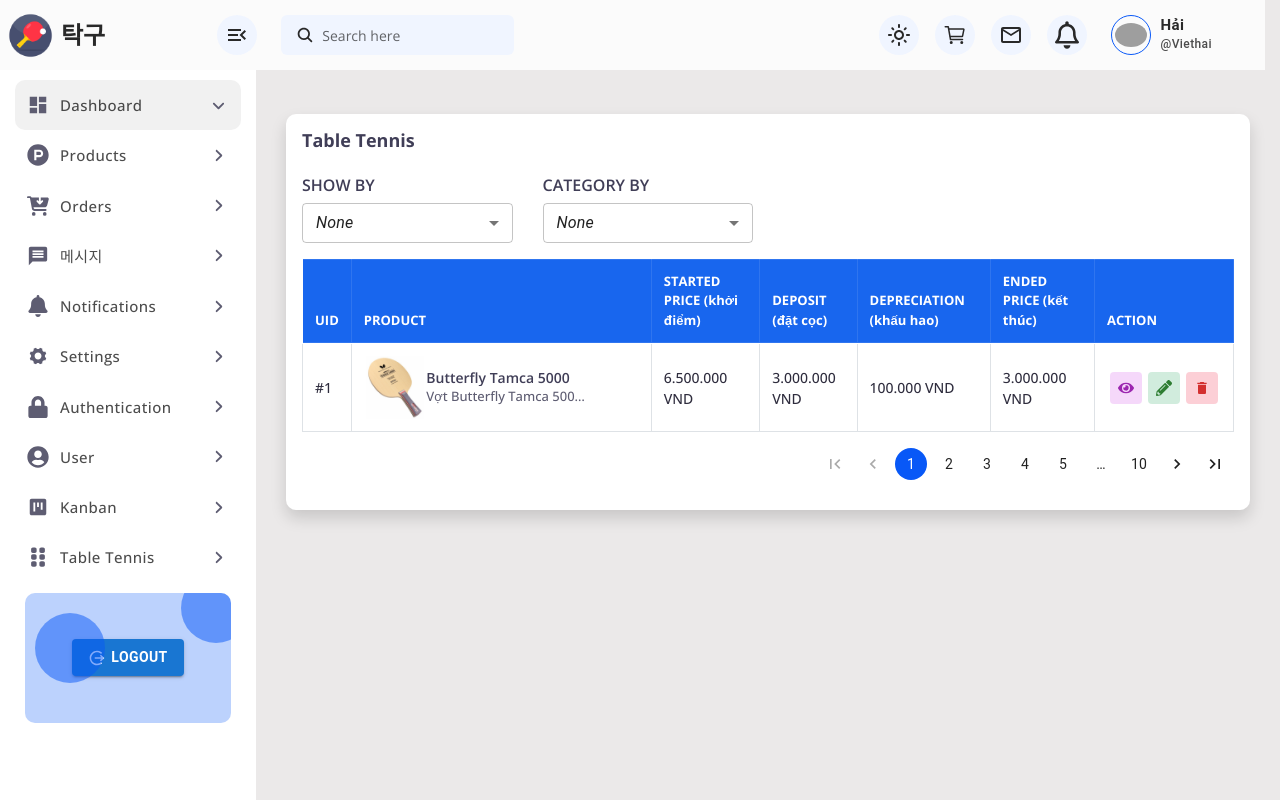
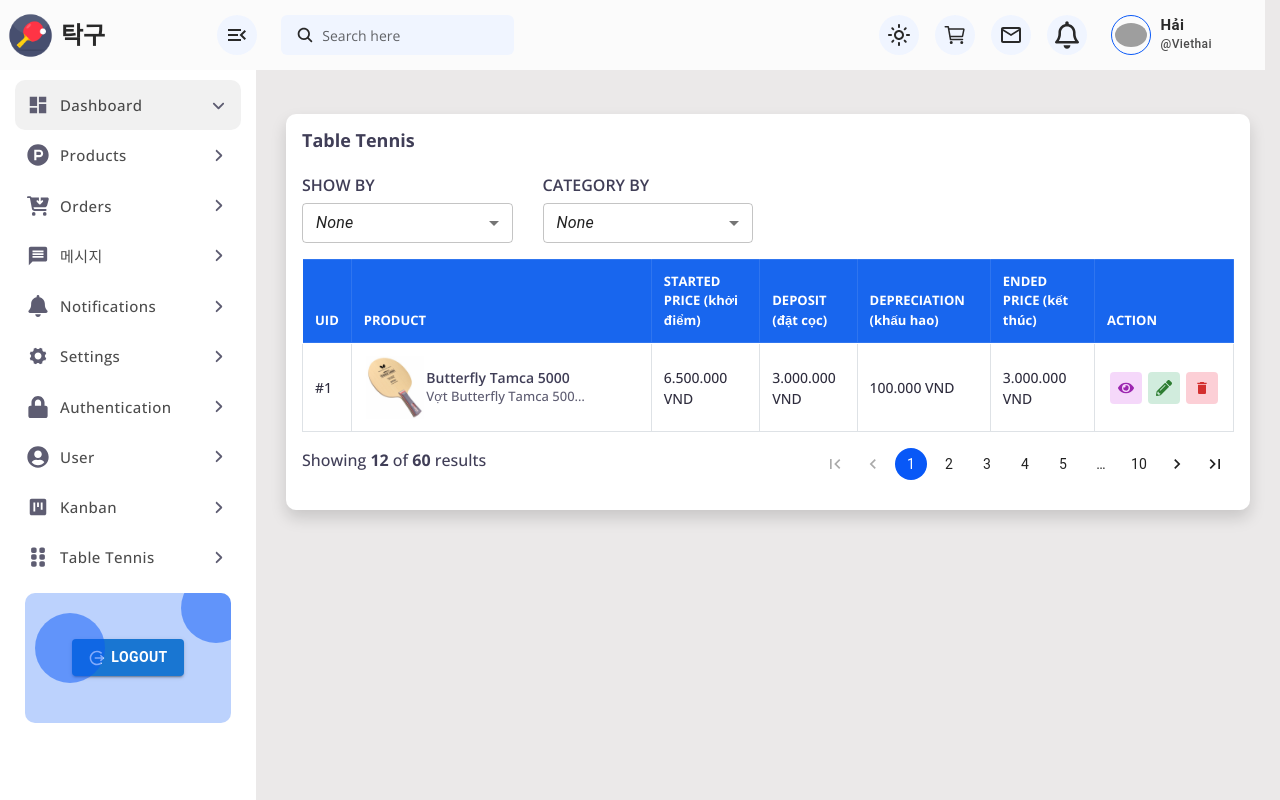
Before and after one commit to KINGDOMNVHAI/bongban-fe, a React (Create React App) app: page /table-tennis in a window 1280 px wide. Built offline with nearby package versions, Linux system fonts and the light colour scheme; grey boxes are pictures that could not be loaded.

Commit message:
Done video 6

```diff
--- a/src/App.css
+++ b/src/App.css
@@ -4,7 +4,7 @@
 
 body {
   font-family: "Open Sans", sans-serif !important;
-  background: #ebe9e9;
+  background: #ebe9e9; overflow-x: hidden;
 }
 
 ::-webkit-scrollbar {width: 5px !important; height: 5px !important}
@@ -57,8 +57,11 @@ header button.rounded-circle:hover svg {color: #0858f7 !important; transition: a
 
 .text-sky {color: #0858f7 !important}
 
-.main .sidebarWrapper {width: 20%; flex: 0 0 20%; transition: all 0.3s ease-in-out;}
-.main .sidebarWrapper .sidebar {width: 20%; height: 100vh; max-height: calc(100%-70px); position: fixed; top: 70px; left: 0px; background: #FFF; overflow-y: scroll; overflow-x: hidden; padding-bottom: 40px;}
+.main .sidebarWrapper {width: 20%; flex: 0 0 20%; transition: all 0.3s;}
+.main .sidebarWrapper.toggle {width: 0%; flex: 0 0 0%;}
+.main .sidebarWrapper.toggle .sidebar {left: -100%; transition: all 0.3s ease-in-out; opacity: 0;}
+.main .sidebarWrapper .sidebar {width: 20%; height: 100vh; max-height: calc(100%-70px); position: fixed; top: 70px; left: 0px; background: #FFF;
+  overflow-y: scroll; overflow-x: hidden; padding-bottom: 40px; transition: all 0.3s;}
 
 .main .sidebarWrapper .sidebar::-webkit-scrollbar {width: 3px !important;}
 .main .sidebarWrapper .sidebar::-webkit-scrollbar-thumb {background: transparent !important;}
@@ -98,9 +101,10 @@ header button.rounded-circle:hover svg {color: #0858f7 !important; transition: a
 .logoutWrapper .logoutBox button {font-size: 14px !important; font-weight: 600 !important;}
 .logoutWrapper .logoutBox button svg {margin-right: 5px; font-size: 18px !important;}
 
-.main .content {width: 80%; flex: 0 0 80%;}
+.main .content {width: 80%; flex: 0 0 80%; transition: all 0.3s;}
+.main .content.toggle {width: 100%; flex: 0 0 100%;}
 
-.right-content {padding: 90px 30px;}
+.right-content {padding: 90px 30px 10px 30px; }
 
 .dashboardBoxWrapper {gap: 20px; width: 100%; flex-wrap: wrap;}
 .dashboardBoxWrapper .dashboardBox {width: 48%; height: 170px; border-radius: 10px; overflow: hidden; padding: 20px;
@@ -165,6 +169,6 @@ table td .info h6 {overflow: hidden; text-overflow: ellipsis; white-space: nowra
 
 .tableFooter {padding-bottom: 14px;}
 .tableFooter .pagination {margin-left: auto;}
-.tableFooter p {font-size: 13px; font-weight: 500; margin-bottom: 0px;}
+.tableFooter p {font-size: 16px; font-weight: 500; margin-bottom: 0px;}
 
 .css-1to7aaw-MuiButtonBase-root-MuiPaginationItem-root.Mui-selected {background-color: #0858f7 !important;}
--- a/src/App.js
+++ b/src/App.js
@@ -19,7 +19,7 @@ function App() {
   };
 
   useEffect(() => {
-    alert(isToggleSidebar)
+    // alert(isToggleSidebar)
   },[isToggleSidebar])
 
   return (
@@ -27,11 +27,11 @@ function App() {
       <MyContext.Provider value={values}>
         <Header/>
         <div className='main d-flex'>
-          <div className='sidebarWrapper'>
+          <div className={`sidebarWrapper ${isToggleSidebar === true ? 'toggle' : ''}`}>
             <Sidebar/>
           </div>
 
-          <div className='content'>
+          <div className={`content ${isToggleSidebar === true ? 'toggle' : ''}`}>
             <Routes>
               <Route path="/" exact={true} element={<Dashboard />} />
               <Route path="/dashboard" exact={true} element={<Dashboard />} />
--- a/src/components/Sidebar/index.js
+++ b/src/components/Sidebar/index.js
@@ -4,12 +4,15 @@ import { FaProductHunt, FaLock, FaUserCircle } from "react-icons/fa";
 import { FaAngleRight, FaCartArrowDown, FaBell, FaGripVertical } from "react-icons/fa6";
 import { MdDashboard, MdMessage, MdViewKanban } from "react-icons/md";
 import { IoIosSettings, IoMdLogOut } from "react-icons/io";
-import { useState } from "react";
+import { useContext, useState } from "react";
+import { MyContext } from "../../App";
 
 const Sidebar = () => {
 
     const [activeTab, setActiveTab] = useState(0);
     const [isToggleSubmenu, setIsToggleSubmenu] = useState(false);
+
+    const context = useContext(MyContext);
 
     const isOpenSubmenu = (index) => {
         setActiveTab(index);
--- a/src/pages/TableTennis/index.js
+++ b/src/pages/TableTennis/index.js
@@ -118,6 +118,7 @@ const TableTennis = () => {
                     </table>
 
                     <div className="d-flex tableFooter">
+                        <p>Showing <b>12</b> of <b>60</b> results</p>
                         <Pagination count={10} color="primary" className="pagination" showFirstButton showLastButton />
                     </div>
                 </div>
```
Also changed, not shown: document/huongdan.txt.
